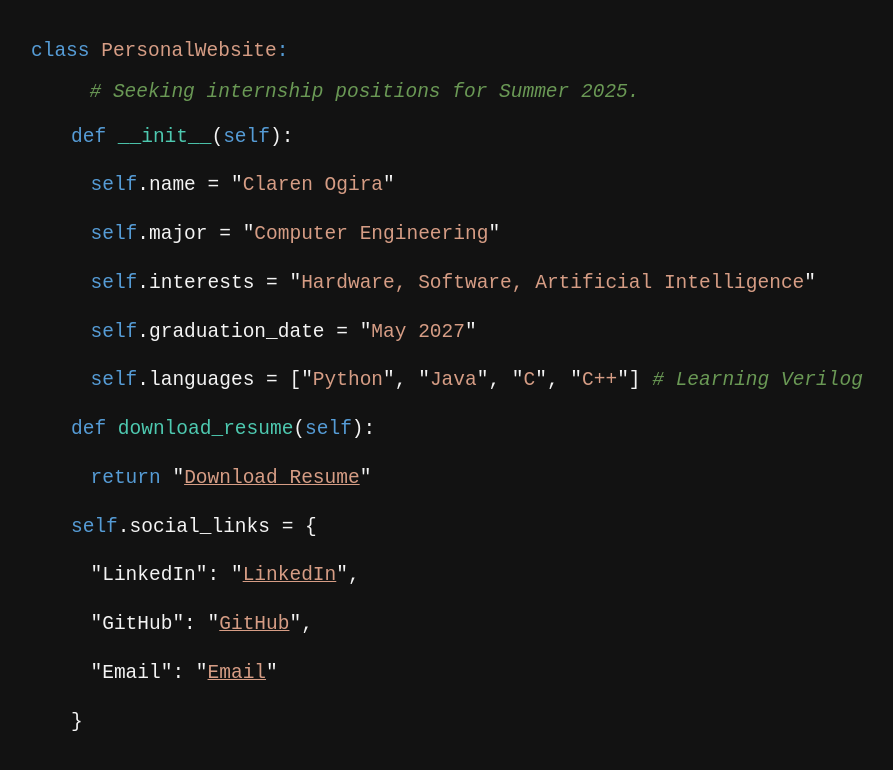
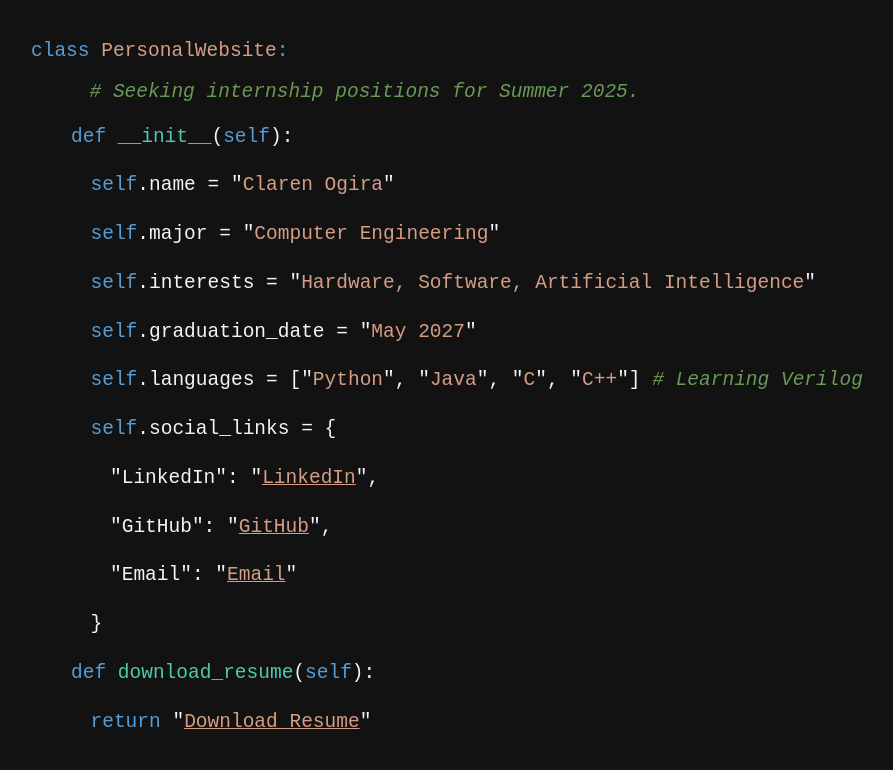
Before and after one commit to clarenochieng/clarenochieng.github.io, a plain HTML site: page index.html in a window 1280 px wide. Shown: the whole page, without its empty margins (51-944 px from the left). Drawn offline with Linux system fonts and the light colour scheme.

Commit message:
Update index.html

```diff
--- a/index.html
+++ b/index.html
@@ -60,15 +60,14 @@
 	<p class="code-line">&emsp;<span class="code-keyword">self</span>.graduation_date = "<span class="code-string">May 2027</span>"</p>
 	<p class="code-line">&emsp;<span class="code-keyword">self</span>.languages = ["<span class="code-string">Python</span>", "<span class="code-string">Java</span>", "<span class="code-string">C</span>", "<span class="code-string">C++</span>"] <span class="code-comment"># Learning Verilog</span></p>
 
+    <p class="code-line">&emsp;<span class="code-keyword">self</span>.social_links = {</p>
+        <p class="code-line">&emsp;&emsp;"LinkedIn": "<a href="https://www.linkedin.com/in/clarenochieng/" target="_blank" class="code-string">LinkedIn</a>",</p>
+        <p class="code-line">&emsp;&emsp;"GitHub": "<a href="https://github.com/clarenochieng" target="_blank" class="code-string">GitHub</a>",</p>
+	<p class="code-line">&emsp;&emsp;"Email": "<a href="mailto:ogira@seas.upenn.edu" class="code-string">Email</a>"</p>
+        <p class="code-line">&emsp;}</p>
+
 	<p class="code-line"><span class="code-keyword">def</span> <span class="code-method">download_resume</span>(<span class="code-keyword">self</span>):</p>
-        <p class="code-line">&emsp;<span class="code-keyword">return</span> "<a href='https://github.com/clarenochieng/clarenochieng.github.io/blob/main/Claren%20Ogira%20-%20Resume.pdf' target='_blank' class="resume">Download Resume</a>"</p>
-
-
-        <p class="code-line"><span class="code-keyword">self</span>.social_links = {</p>
-        <p class="code-line">&emsp;"LinkedIn": "<a href="https://www.linkedin.com/in/clarenochieng/" target="_blank" class="code-string">LinkedIn</a>",</p>
-        <p class="code-line">&emsp;"GitHub": "<a href="https://github.com/clarenochieng" target="_blank" class="code-string">GitHub</a>",</p>
-	<p class="code-line">&emsp;"Email": "<a href="mailto:ogira@seas.upenn.edu" class="code-string">Email</a>"</p>
-        <p class="code-line">}</p>
+        <p class="code-line">&emsp;<span class="code-keyword">return</span> "<a href='Claren Ogira - Resume.pdf' target='_blank' class="resume">Download Resume</a>"</p>
     </div>
 
 </body>
```
